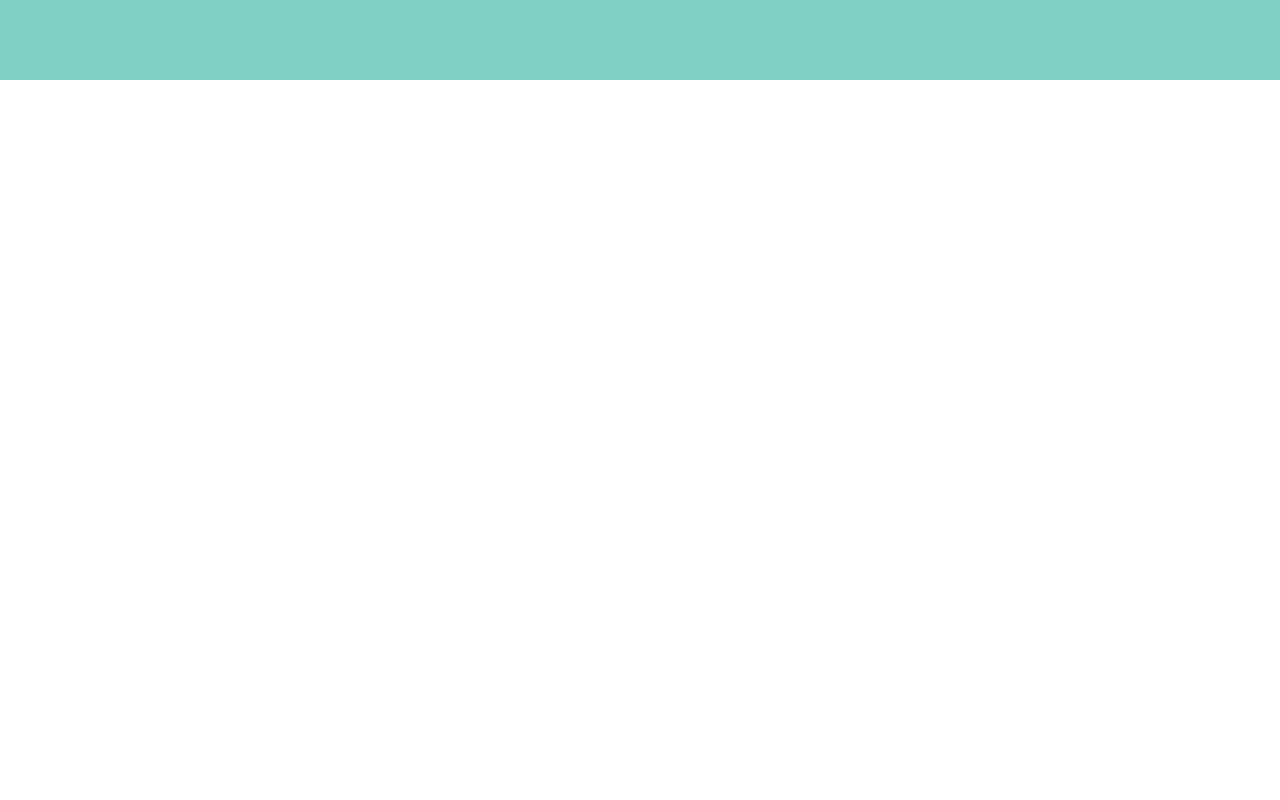
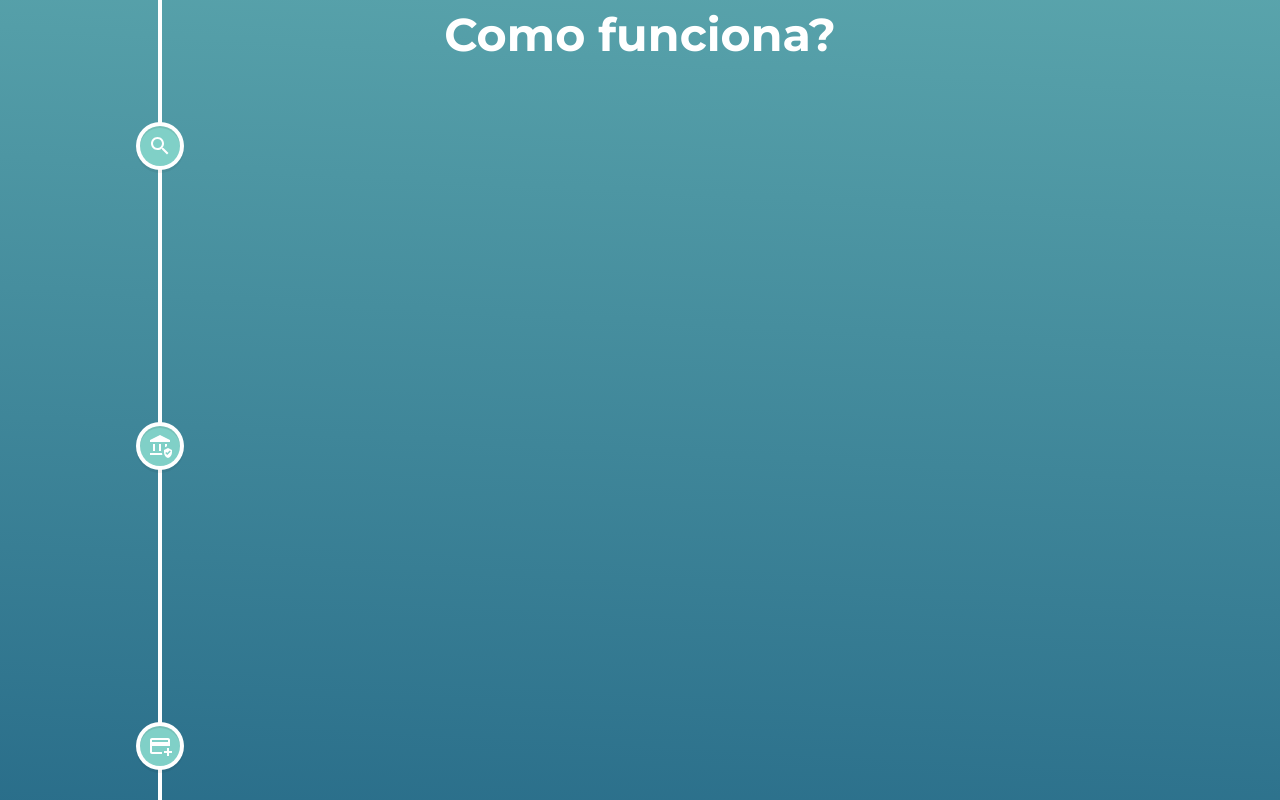
Before and after one commit to Thejuniorsouza/AjudaFortalezaApp, a React (Vite) app: page / in a window 1280 px wide. Shown: the part 720-1520 px from the top of the page. Before the commit the page ends 800 px from the top, so only its background shows below. Built offline with nearby package versions, Linux system fonts and the light colour scheme; no server answers; the database is empty.

Commit message:
criacao timeline de como funciona

```diff
--- a/package.json
+++ b/package.json
@@ -10,10 +10,16 @@
     "preview": "vite preview"
   },
   "dependencies": {
+    "@emotion/react": "^11.11.1",
+    "@emotion/styled": "^11.11.0",
+    "@mui/icons-material": "^5.14.18",
+    "@mui/material": "^5.14.18",
     "bootstrap": "^5.3.2",
+    "firebase": "^10.6.0",
     "react": "^18.2.0",
     "react-bootstrap": "^2.9.1",
     "react-dom": "^18.2.0",
+    "react-vertical-timeline-component": "^3.6.0",
     "typeface-montserrat": "^1.1.13"
   },
   "devDependencies": {
--- a/src/App.jsx
+++ b/src/App.jsx
@@ -7,9 +7,31 @@ import Explore from "./components/Explore/Explore";
 //import Cardgroup from "./components/Card/Card";
 import Button from "./components/Button/Button.jsx";
 import "typeface-montserrat";
+import { getFirestore } from "firebase/firestore";
+import { useEffect } from "react";
+import app from "./utils/firebase.js"
+import { collection, getDocs } from "firebase/firestore";
+import TimeLine from "./components/Timeline/Timeline.jsx";
+
 
 function App() {
-    // const [count, setCount] = useState(0);
+    // const [database, setDatabase] = useState(0);
+
+    useEffect(() => {
+        const fetchData = async() => {
+            const db = getFirestore(app);
+            // setDatabase(db)
+            const querySnapshot = await getDocs(collection(db, "instituicoes"));
+            querySnapshot.forEach((doc) => {
+                console.log(`${doc.id} => ${doc.data().nome}`);
+            });
+        }
+        fetchData();
+    },[])
+
+
+
+
 
     return (
         <>
@@ -18,6 +40,7 @@ function App() {
             <Button type="submit">Procurar</Button>
             <Explore />
             {/* <Cardgroup/> */}
+            <TimeLine />
             <Footer />
         </>
     );
--- a/src/components/Footer/Footer.module.css
+++ b/src/components/Footer/Footer.module.css
@@ -1,5 +1,5 @@
 .footer {
-    position: fixed;
+    /* position: fixed; */
     left: 0;
     bottom: 0;
     display: flex;
--- /dev/null
+++ b/src/components/TimeLine/TimeLine.modules.css
@@ -0,0 +1,58 @@
+body {
+    background-image: linear-gradient(3deg, #13547a 0%, #80d0c7 100%);
+
+}
+.timeline {
+
+    max-width: 1000px;
+}
+
+.vertical-timeline-element--work {
+    margin-bottom: 6rem;
+}
+
+.title-timeline {
+    display: flex;
+    align-items: center;
+    justify-content: center;
+    color: white;
+    font-family: 'Montserrat', sans-serif;
+    font-size: 46px;
+    font-weight: 700;
+    text-decoration: none;
+}
+
+.vertical-timeline-element--work h3{
+    opacity: 10;
+    font-family: 'Montserrat', sans-serif;
+    font-size: 28px;
+    font-weight: 600;
+    text-decoration: none;
+}
+
+.vertical-timeline-element--work p{
+    font-size: 20px;
+
+}
+
+
+/* .bg-timeline{
+    background-image: linear-gradient(15deg, #13547a 0%, #80d0c7 100%);
+    max-width: 100%;
+    margin: 0;
+} */
+
+@media(max-width: 480px) {
+
+    .title-timeline {
+        font-size: 36px;
+    }
+
+    .vertical-timeline-element--work h3{
+        font-size: 22px;
+    }
+
+    .vertical-timeline-element--work p{
+        font-size: 18px;
+    }
+}
--- /dev/null
+++ b/src/components/TimeLine/Timeline.jsx
@@ -0,0 +1,67 @@
+import { VerticalTimeline, VerticalTimelineElement }  from 'react-vertical-timeline-component';
+import 'react-vertical-timeline-component/style.min.css';
+import './TimeLine.modules.css'
+import '../../img/search.svg'
+import SearchIcon from '@mui/icons-material/Search';
+import AddCardIcon from '@mui/icons-material/AddCard';
+import AssuredWorkloadIcon from '@mui/icons-material/AssuredWorkload';
+
+
+function TimeLine () {
+    return (
+<VerticalTimeline
+    layout={ "1-column-left" }
+    lineColor={ "white" }
+    animate={ true }
+    className={ "timeline" }
+>
+        <h1 className='title-timeline'>Como funciona?</h1>
+
+  <VerticalTimelineElement
+
+    className="vertical-timeline-element--work"
+    contentStyle={{ background: 'transparent', color: '#fff' }}
+    iconStyle={{ background: '#80d0c7', color: '#fff' }}
+    iconClassName={ "icon-timeline" }
+    visible={ false }
+    icon={<SearchIcon />}
+  >
+    <h3 className="vertical-timeline-element-title">Procure por uma ONG ou entidade que você se identifique.</h3>
+    <p>
+      Lorem ipsum dolor sit amet consectetur adipisicing elit. Fuga totam quaerat dolore hic culpa ducimus iste illum esse perspiciatis, voluptatem blanditiis! Nobis non soluta iste aut facere quae labore cumque!
+    </p>
+  </VerticalTimelineElement>
+
+  <VerticalTimelineElement
+    className="vertical-timeline-element--work"
+    contentStyle={{ background: 'transparent', color: '#fff' }}
+    iconStyle={{ background: '#80d0c7', color: '#fff' }}
+    visible={ false }
+    icon={<AssuredWorkloadIcon />}
+  >
+    <h3 className="vertical-timeline-element-title">Conheça e veja as necessidades dela.</h3>
+    <p>
+      Lorem, ipsum dolor sit amet consectetur adipisicing elit. Atque vel odio quisquam quas reprehenderit soluta rem exercitationem. Reprehenderit accusantium autem vitae, nesciunt optio, dicta est, necessitatibus voluptatum laboriosam dolore repellat!
+    </p>
+  </VerticalTimelineElement>
+
+  <VerticalTimelineElement
+    className="vertical-timeline-element--work"
+    contentStyle={{ background: 'transparent', color: '#fff' }}
+    iconStyle={{ background: '#80d0c7', color: '#fff' }}
+    visible={ false }
+    icon={<AddCardIcon />}
+  >
+    <h3 className="vertical-timeline-element-title">Doe a quantia que quiser.</h3>
+    <p>
+      Lorem, ipsum dolor sit amet consectetur adipisicing elit. Facere tenetur quas, omnis vitae temporibus dolore iste nostrum vero voluptatum saepe. Incidunt rerum excepturi iure ex molestiae nemo accusantium, porro soluta!
+    </p>
+  </VerticalTimelineElement>
+
+</VerticalTimeline>
+    )
+}
+
+
+
+export default TimeLine;
--- /dev/null
+++ b/src/utils/firebase.js
@@ -0,0 +1,23 @@
+// Import the functions you need from the SDKs you need
+import { initializeApp } from "firebase/app";
+import { getAnalytics } from "firebase/analytics";
+// TODO: Add SDKs for Firebase products that you want to use
+// https://firebase.google.com/docs/web/setup#available-libraries
+
+// Your web app's Firebase configuration
+// For Firebase JS SDK v7.20.0 and later, measurementId is optional
+const firebaseConfig = {
+  apiKey: "AIzaSyC-QgkWiFzSf-c1nQVR65VdxvgtLFSY248",
+  authDomain: "ajudafortaleza-87e25.firebaseapp.com",
+  projectId: "ajudafortaleza-87e25",
+  storageBucket: "ajudafortaleza-87e25.appspot.com",
+  messagingSenderId: "551944674458",
+  appId: "1:551944674458:web:f64fd9624692b12ffa9323",
+  measurementId: "G-47E210D9ND"
+};
+
+// Initialize Firebase
+const app = initializeApp(firebaseConfig);
+const analytics = getAnalytics(app);
+
+export default app;
```
Also changed, not shown: src/img/search.svg (added), 1 other file (tests, documents, lock files or other folders).
